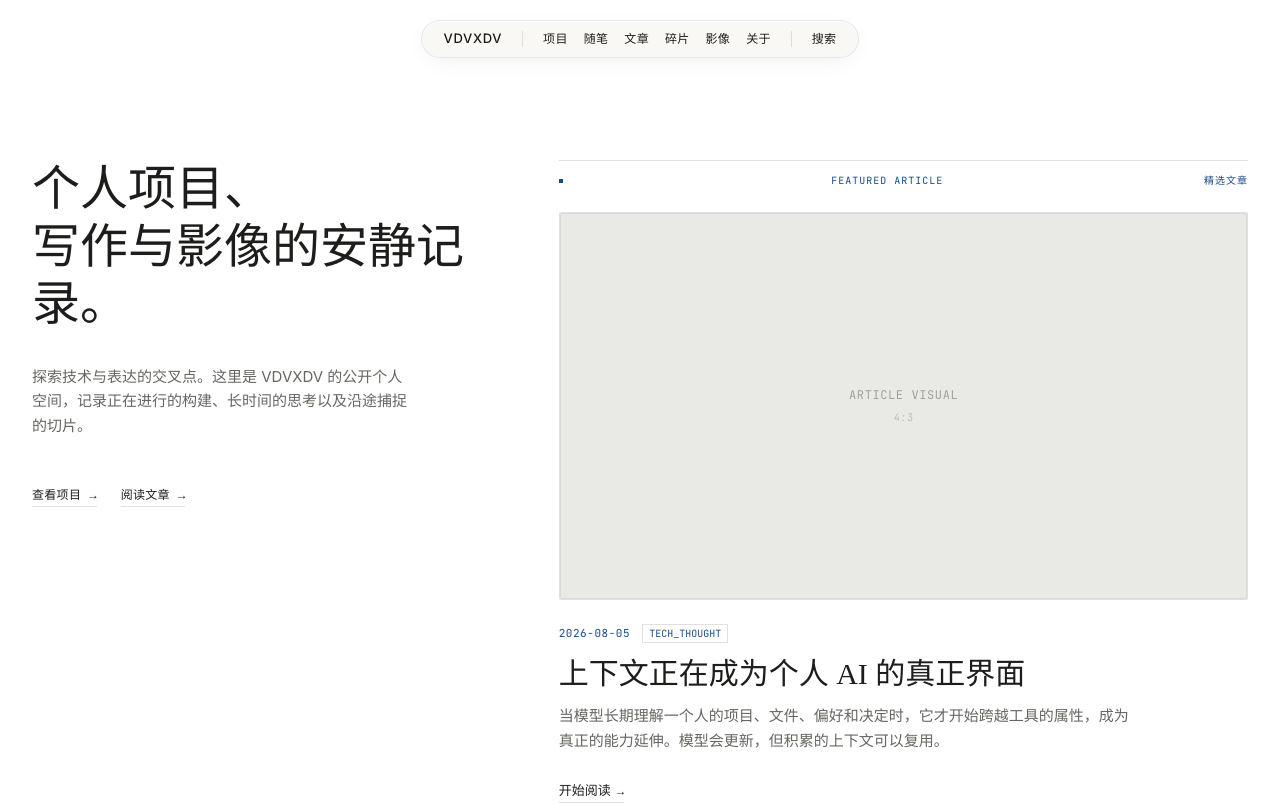
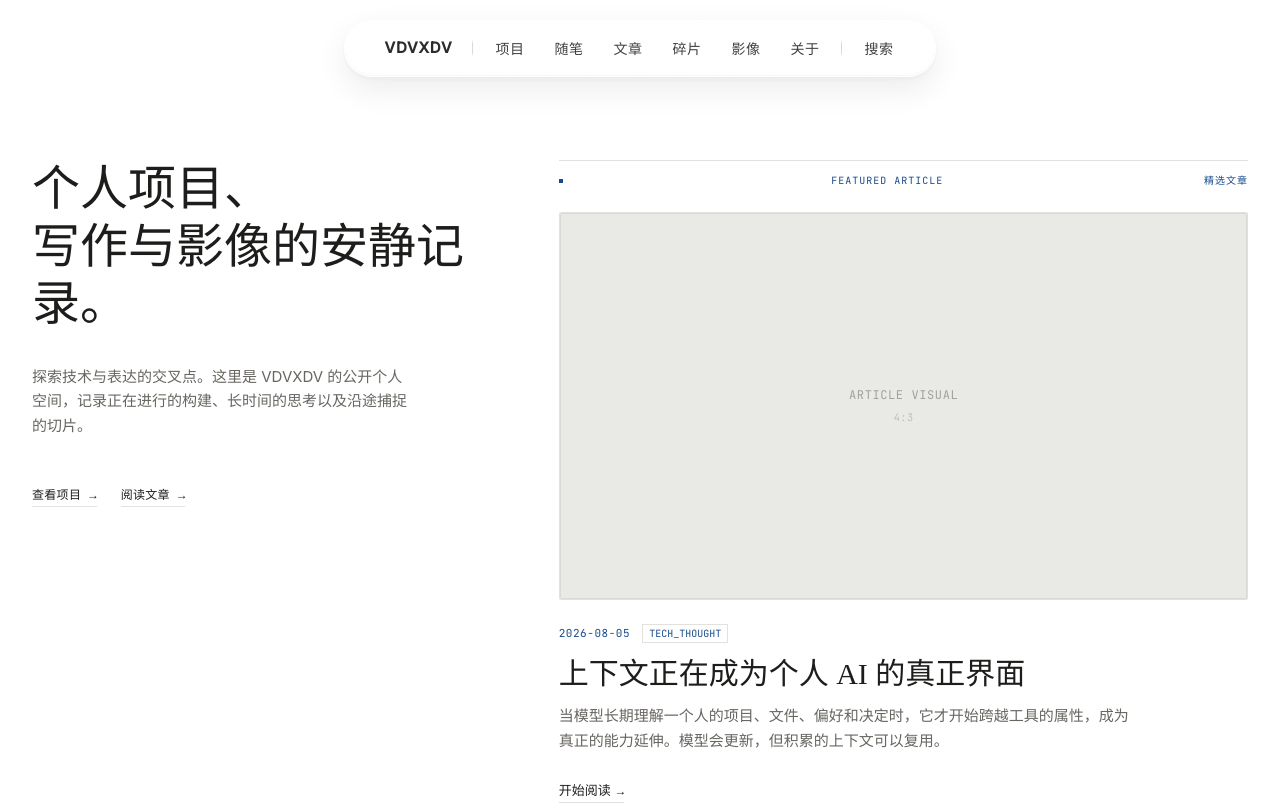
Before and after one commit to Tkkdy/tkkdyyy.github.io, an Astro site: page / in a window 1280 px wide. Shown: the top 806 px of the page. Built offline with nearby package versions, Linux system fonts and the light colour scheme; Astro itself is replaced by a stand-in of ours.

Commit message:
style: refine homepage liquid glass navigation

```diff
--- a/src/styles/global.css
+++ b/src/styles/global.css
@@ -372,6 +372,80 @@ button {
   }
 }
 
+/* 首页导航：以 Apple Liquid Glass 为视觉参考；仅调整导航控件本身。 */
+.home .glass-nav {
+  padding: 10px 28px;
+  background: linear-gradient(135deg, rgba(255, 255, 255, 0.65), rgba(255, 255, 255, 0.35));
+  backdrop-filter: blur(28px) saturate(190%);
+  -webkit-backdrop-filter: blur(28px) saturate(190%);
+  border-color: rgba(255, 255, 255, 0.45);
+  box-shadow:
+    inset 0 1px 1.5px rgba(255, 255, 255, 0.85),
+    inset 0 -1px 2px rgba(0, 0, 0, 0.04),
+    0 12px 32px rgba(0, 0, 0, 0.08),
+    0 2px 6px rgba(0, 0, 0, 0.04);
+  transition: background 300ms cubic-bezier(0.4, 0, 0.2, 1), box-shadow 300ms cubic-bezier(0.4, 0, 0.2, 1);
+}
+
+.home .glass-nav:hover {
+  background: linear-gradient(135deg, rgba(255, 255, 255, 0.72), rgba(255, 255, 255, 0.42));
+  box-shadow:
+    inset 0 1px 2px rgba(255, 255, 255, 0.95),
+    inset 0 -1px 2px rgba(0, 0, 0, 0.04),
+    0 16px 40px rgba(0, 0, 0, 0.1),
+    0 4px 10px rgba(0, 0, 0, 0.05);
+}
+
+.home .nav-default { gap: 0; }
+
+.home .nav-wordmark {
+  padding: 6px 12px;
+  border-radius: var(--radius-full);
+  color: rgba(26, 26, 26, 0.92);
+  font-size: 15px;
+  font-weight: 600;
+  letter-spacing: 0.8px;
+}
+
+.home .nav-divider {
+  margin: 0 8px;
+  background: linear-gradient(to bottom, transparent, rgba(0, 0, 0, 0.15) 20%, rgba(0, 0, 0, 0.15) 80%, transparent);
+}
+
+.home .nav-links { gap: 2px; }
+
+.home .nav-links a,
+.home .nav-search {
+  display: block;
+  padding: 6px 14px;
+  border-radius: var(--radius-full);
+  color: rgba(30, 30, 30, 0.85);
+  font-size: 14px;
+  font-weight: 400;
+  letter-spacing: 0.5px;
+  transition: background 200ms cubic-bezier(0.4, 0, 0.2, 1), color 200ms cubic-bezier(0.4, 0, 0.2, 1), transform 200ms cubic-bezier(0.4, 0, 0.2, 1);
+}
+
+.home .nav-wordmark:hover,
+.home .nav-links a:hover,
+.home .nav-search:hover {
+  color: #000;
+  background: rgba(255, 255, 255, 0.5);
+  box-shadow: inset 0 0.5px 1px rgba(255, 255, 255, 0.6);
+}
+
+.home .nav-links a:active,
+.home .nav-search:active { transform: scale(0.96); }
+
+.home .nav-links a[aria-current='page'] { color: var(--home-interactive-ruby, #861d2b); }
+
+.home .nav-wordmark:focus-visible,
+.home .nav-links a:focus-visible,
+.home .nav-search:focus-visible {
+  outline: 2px solid var(--color-accent);
+  outline-offset: 2px;
+}
+
 /* ---- 导航 Search Mode（Stage 4C：原地搜索，不跳页） ---- */
 .nav-default[hidden],
 .nav-search-mode[hidden],
```
